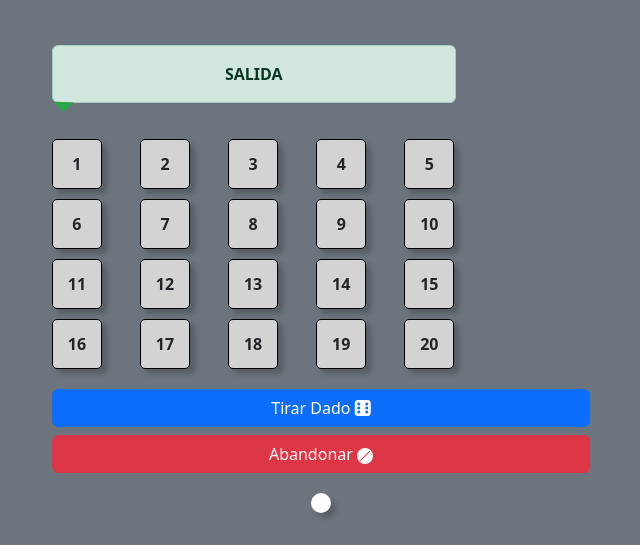
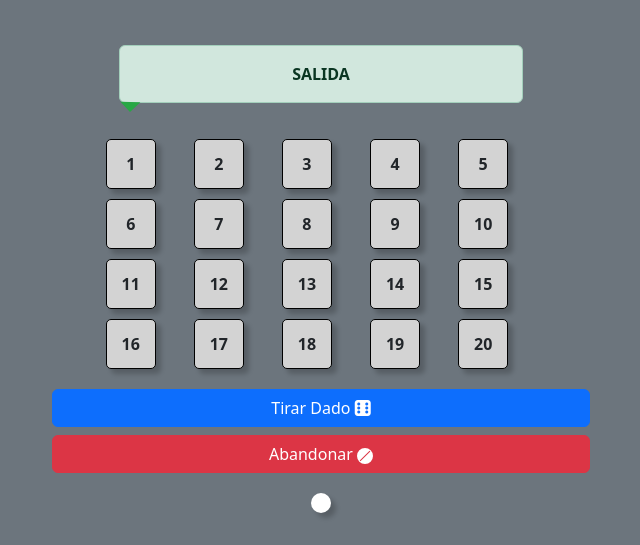
Before and after one commit to LRondinelli04/Proyecto-Final---JavaScript, a website: page ProyectoFinal/ProyectoFinal_Completo/public/index.html in a window 1280 px wide. Both pictures are taken after typing "Sample" into the empty fields and a click on the button "Comenzar Juego". Shown: the part 126-671 px from the top of the page, without its empty margins (319-959 px from the left). Drawn offline with nearby package versions, Linux system fonts and the light colour scheme; no server answers.

Commit message:
cambios esteticos en el tablero

```diff
--- a/ProyectoFinal/ProyectoFinal_Completo/public/index.html
+++ b/ProyectoFinal/ProyectoFinal_Completo/public/index.html
@@ -55,12 +55,13 @@
         <h1>PREGUNTAS Y RESPUESTAS</h1>
       </header>
 
-      <div class="flecha-salida alert alert-success">SALIDA</div>
 
-      <div id="tablero" class="tablero">
-        <!-- TABLERO GENERADA EN JS -->
+      <div class="tablero-container">
+        <div class="flecha-salida alert alert-success">SALIDA</div>
+        <div id="tablero" class="tablero">
+          <!-- TABLERO GENERADA EN JS -->
+        </div>
       </div>
-
       <div class="controles">
         <div id="botones" class="d-grid gap-2">
           <button class="btn btn-primary ml-auto" id="btn-dado">
--- a/ProyectoFinal/ProyectoFinal_Completo/public/style.css
+++ b/ProyectoFinal/ProyectoFinal_Completo/public/style.css
@@ -115,6 +115,13 @@ body {
   grid-gap: 10px;
   margin-top: 20px;
   width: 80%;
+}
+
+.tablero-container {
+  display: flex;
+  flex-direction: column;
+  justify-content: center;
+  align-items: center;
 }
 
 .casilla {
```
